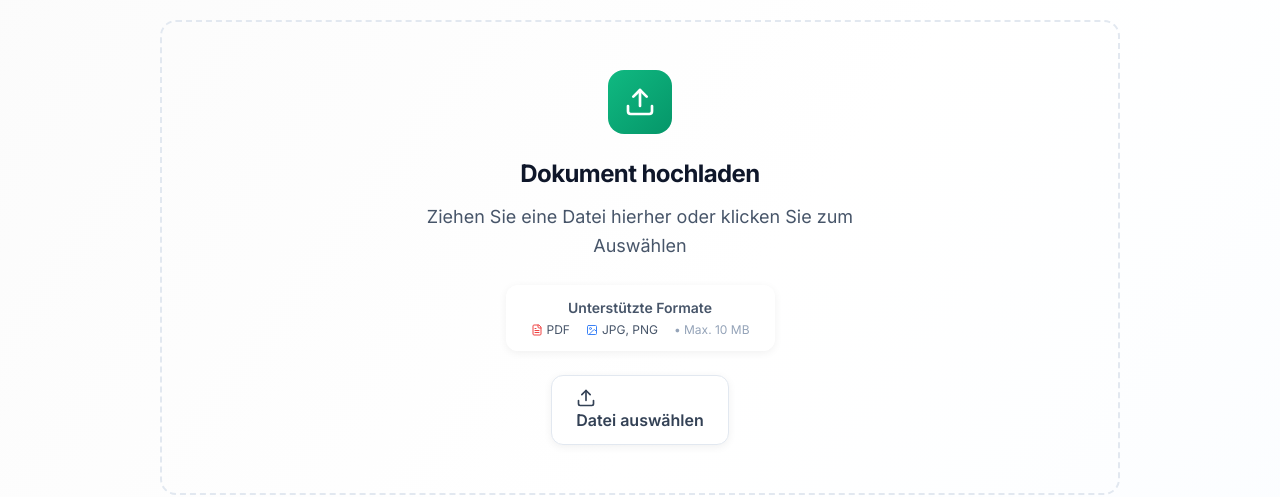
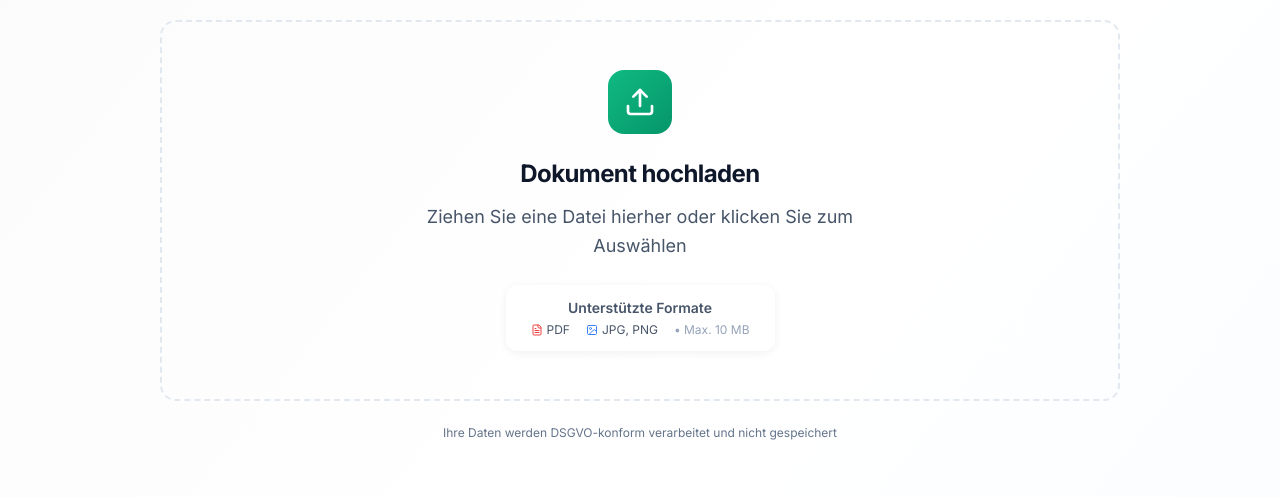
Before and after one commit to Dropicx/docworker, a React (Vite) app in the folder frontend/: page / in a window 1280 px wide. Shown: the part 417-914 px from the top of the page. Built offline with nearby package versions, Linux system fonts and the light colour scheme; no server answers.

Commit message:
removed button

```diff
--- a/frontend/src/components/FileUpload.tsx
+++ b/frontend/src/components/FileUpload.tsx
@@ -143,19 +143,7 @@ const FileUpload: React.FC<FileUploadProps> = ({
             </div>
           )}
 
-          {/* Integrated Action Buttons */}
-          {!isUploading && (
-            <div className="flex justify-center gap-4">
-              <button
-                onClick={() => fileInputRef.current?.click()}
-                className="btn-secondary group max-w-xs"
-                disabled={disabled}
-              >
-                <Upload className="w-5 h-5 mr-2 transition-transform duration-200 group-hover:scale-110" />
-                <span>Datei auswählen</span>
-              </button>
-            </div>
-          )}
+
         </div>
       </div>
 
```
